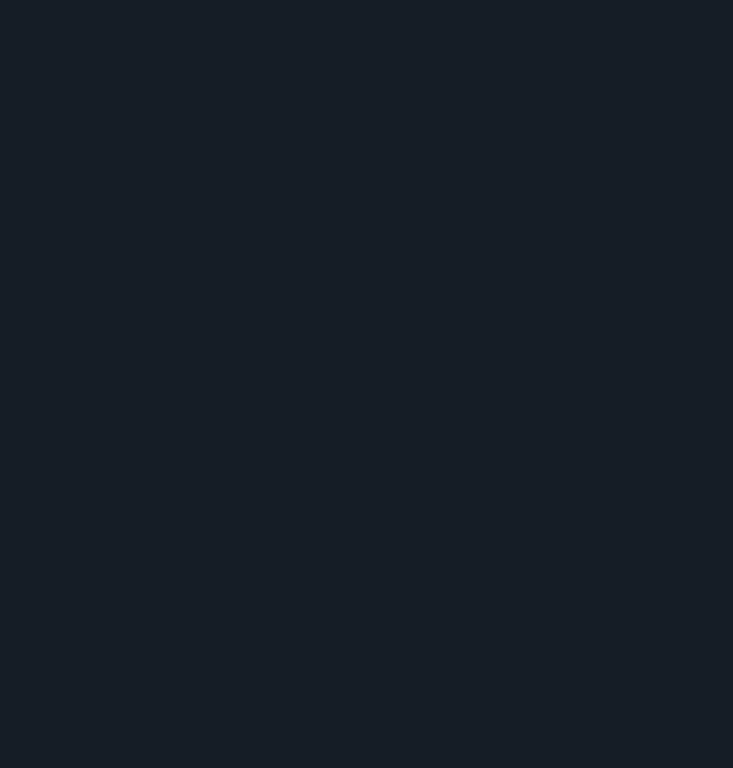
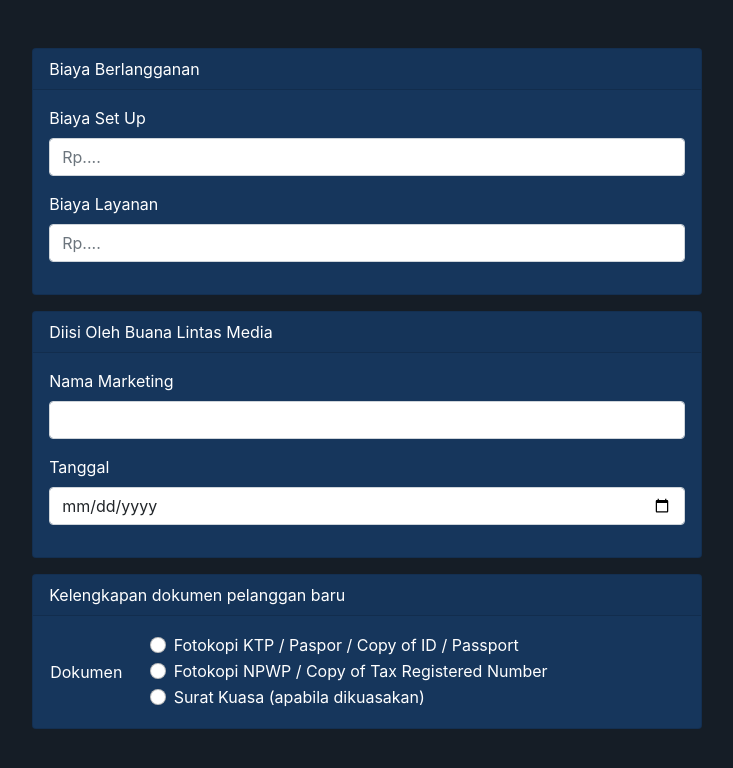
Before and after one commit to fillahfirdausyah/subscription-form, a React (Create React App) app: page /lengkapi/1 in a window 1280 px wide. Shown: the top 768 px of the page, without its empty margins (273-1006 px from the left). Built offline with nearby package versions, Linux system fonts and the light colour scheme.

Commit message:
add Marketing Page and Marketing Form Component

```diff
--- a/src/App.js
+++ b/src/App.js
@@ -8,6 +8,7 @@ import MainPage from "./pages/MainPage";
 import PhonePage from "./pages/PhonePage";
 import SuccessPage from "./pages/SuccessPage";
 import MarketingPage from "./pages/MarketingPage";
+import LengkapiPage from "./pages/LengkapiPage";
 
 function App() {
   const [layar, setLayar] = useState(window.innerWidth);
@@ -40,6 +41,9 @@ function App() {
             <Route path="/marketing">
               <MarketingPage />
             </Route>
+            <Route path="/lengkapi/:id">
+              <LengkapiPage />
+            </Route>
           </Switch>
         </DataProvider>
       ) : (
--- /dev/null
+++ b/src/component/Form/Marketing/index.js
@@ -0,0 +1,33 @@
+import React, { useEffect, useState } from "react";
+
+// Component
+import SubscriptionFee from "../parts/SubscriptionFee";
+import Filledby from "../parts/FilledBy";
+import DocumentReq from "../parts/DocumentReq";
+
+function FormMarketing({ id }) {
+  const [subscriptionFee, setSubscriptionFee] = useState({});
+
+  const getSubscriptionFee = (data) => {
+    setSubscriptionFee(data);
+  };
+
+  return (
+    <div className="main mt-5">
+      <div className="container">
+        <form>
+          {/* Biaya Berlanggana */}
+          <SubscriptionFee getSubscriptionFee={getSubscriptionFee} />
+
+          {/* Diisi Oleh */}
+          <Filledby />
+
+          {/* Kelengkapan Dokumens */}
+          <DocumentReq />
+        </form>
+      </div>
+    </div>
+  );
+}
+
+export default FormMarketing;
--- a/src/component/Form/index.js
+++ b/src/component/Form/index.js
@@ -28,7 +28,6 @@ function Form(props) {
   const [authorizedTechnical, setAuthorizedTechnical] = useState({});
   const [serviceOrder, setServiceOrder] = useState({});
   const [installationAddress, setInstallationAddress] = useState({});
-  const [subscriptionFee, setSubscriptionFee] = useState({})
   const [client, setClient] = useState({})
 
   const getInformation = (data) => {
@@ -71,10 +70,6 @@ function Form(props) {
     setInstallationAddress(data);
   };
 
-  const getSubscriptionFee = (data) => {
-    setSubscriptionFee(data)
-  }
-
   const getPtClient = (data) => {
     setClient(data)
   }
@@ -94,7 +89,6 @@ function Form(props) {
       authorizedTechnical,
       serviceOrder,
       installationAddress,
-      subscriptionFee,
       client
     };
 
@@ -132,9 +126,6 @@ function Form(props) {
           {/* Alamat Instalasi */}
           <InstallationAddres getInstallationAddress={getInstallationAddress}/>
 
-          {/* Biaya Berlanggana */}
-          <SubscriptionFee getSubscriptionFee={getSubscriptionFee}/>
-
           {/* Tanda Tangan */}
           <Signs getPtClient={getPtClient}/>
 
--- /dev/null
+++ b/src/component/Form/parts/DocumentReq/index.js
@@ -0,0 +1,52 @@
+import React from "react";
+
+// Component
+import Radio from '../../../Radio'
+
+function DocumentReq() {
+
+    const xkl= [
+        {
+            name: 'document',
+            id: 'type1',
+            label: 'Fotokopi KTP / Paspor / Copy of ID / Passport'
+        },
+        {
+            name: 'document',
+            id: 'type2',
+            label: 'Fotokopi NPWP / Copy of Tax Registered Number'
+        },
+        {
+            name: 'document',
+            id: 'type2',
+            label: 'Surat Kuasa (apabila dikuasakan)'
+        }
+    ]
+
+  return (
+    <>
+      <div class="card text-white bg-dark-custom mb-3 card-custom">
+        <div class="card-header">Kelengkapan dokumen pelanggan baru</div>
+        <div class="card-body">
+          <table className="main-page">
+            <tr>
+              <td>Dokumen</td>
+              <td>
+                {xkl.map((x) => (
+                  <Radio
+                    name={x.name}
+                    key={x.id}
+                    id={x.id}
+                    label={x.label}
+                  />
+                ))}
+              </td>
+            </tr>
+          </table>
+        </div>
+      </div>
+    </>
+  );
+}
+
+export default DocumentReq;
--- /dev/null
+++ b/src/component/Form/parts/FilledBy/index.js
@@ -0,0 +1,37 @@
+import React from "react";
+
+function Filledby() {
+  return (
+    <>
+      <div class="card text-white bg-dark-custom mb-3 card-custom">
+        <div class="card-header">Diisi Oleh Buana Lintas Media</div>
+        <div className="card-body">
+          <div class="mb-3">
+            <label for="nama-perusahaan" class="form-label">
+              Nama Marketing
+            </label>
+            <input
+              type="number"
+              class="form-control"
+              id="nama-perusahaan"
+              name="biayaSetUp"
+            />
+          </div>
+          <div class="mb-3">
+            <label for="nama-perusahaan" class="form-label">
+              Tanggal
+            </label>
+            <input
+              type="date"
+              class="form-control"
+              id="nama-perusahaan"
+              name="biayaLayanan"
+            />
+          </div>
+        </div>
+      </div>
+    </>
+  );
+}
+
+export default Filledby;
--- a/src/component/Template/style.css
+++ b/src/component/Template/style.css
@@ -1,3 +1,7 @@
+.pdf {
+    color: black;
+}
+
 input:focus {
     outline: none;
 }
--- a/src/index.css
+++ b/src/index.css
@@ -8,6 +8,7 @@ html, body, #root, .App {
     sans-serif;
   -webkit-font-smoothing: antialiased;
   -moz-osx-font-smoothing: grayscale;
+  color: white;
 }
 
 code {
--- /dev/null
+++ b/src/pages/LengkapiPage/index.js
@@ -0,0 +1,18 @@
+import React from 'react'
+import {useParams} from 'react-router'
+
+// Component
+import FormMarketing from '../../component/Form/Marketing'
+
+function LengkapiPage() {
+
+    const {id} = useParams()
+
+    return (
+        <div>
+            <FormMarketing id={id}/>
+        </div>
+    )
+}
+
+export default LengkapiPage
--- a/src/pages/MarketingPage/index.js
+++ b/src/pages/MarketingPage/index.js
@@ -2,6 +2,7 @@ import React, { useState, useEffect } from "react";
 import ExitToAppIcon from "@material-ui/icons/ExitToApp";
 import { Link } from "react-router-dom";
 import VisibilityIcon from "@material-ui/icons/Visibility";
+import CreateIcon from "@material-ui/icons/Create";
 import "./style.css";
 import axios from "axios";
 
@@ -66,8 +67,12 @@ function MarketingPage() {
                     Alamat Situs : {x.data.infoPerusahaan.alamatSitus}
                   </li>
                 </ul>
-                <Link to={`/preview/${x.id}`} className="btn btn-primary">
-                  <VisibilityIcon />
+                <Link to={`/preview/${x.id}`} className="btn btn-primary preview-btn">
+                  <VisibilityIcon /> Preview
+                </Link>
+                <Link to={`/lengkapi/${x.id}`} className="btn btn-primary">
+                  <CreateIcon />
+                  Lengkapi
                 </Link>
               </div>
             </div>
--- a/src/pages/MarketingPage/style.css
+++ b/src/pages/MarketingPage/style.css
@@ -8,3 +8,7 @@
     color: white;
     text-align: center;
 }
+
+.preview-btn {
+    margin-right: 20px;
+}
```
Also changed, not shown: src/pages/LengkapiPage/style.css (added).
